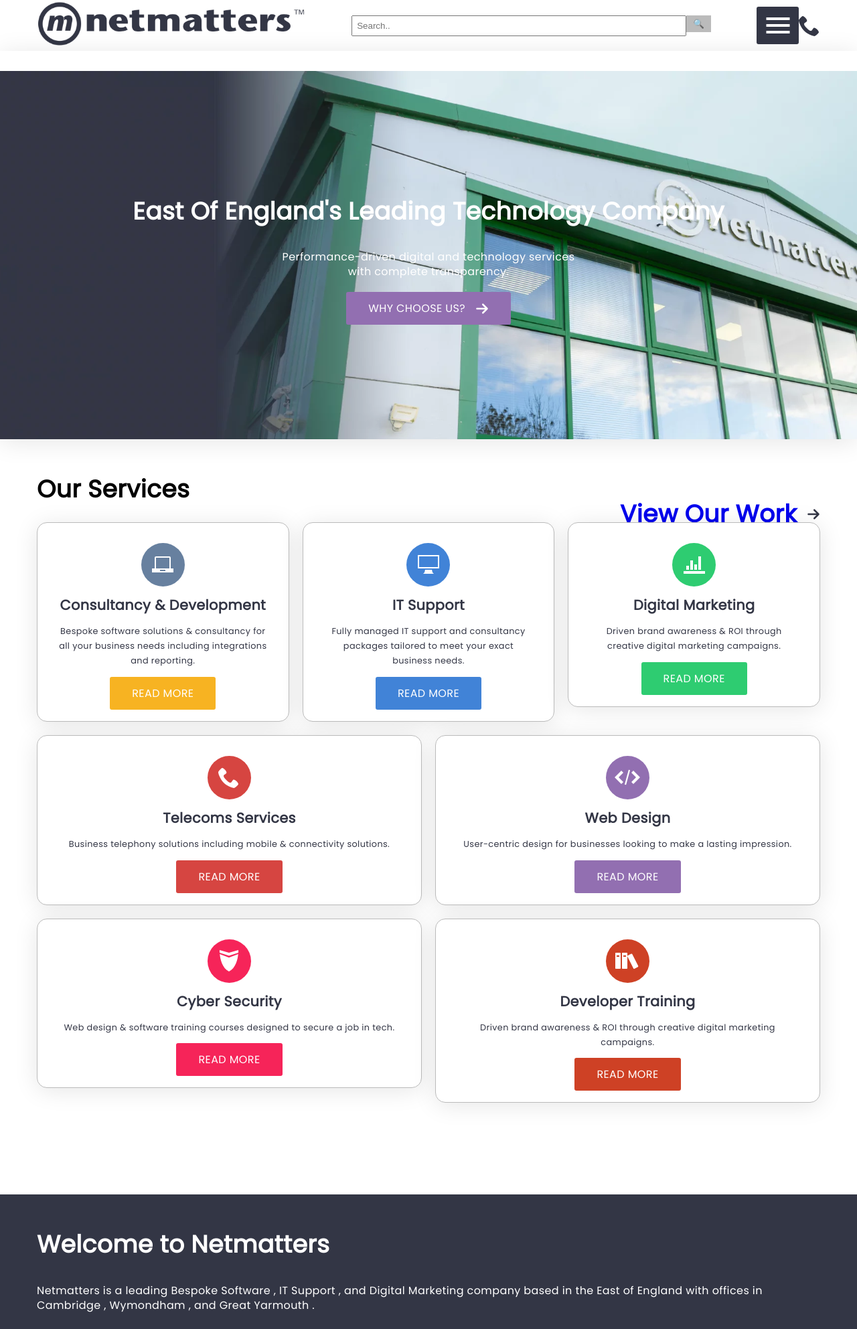
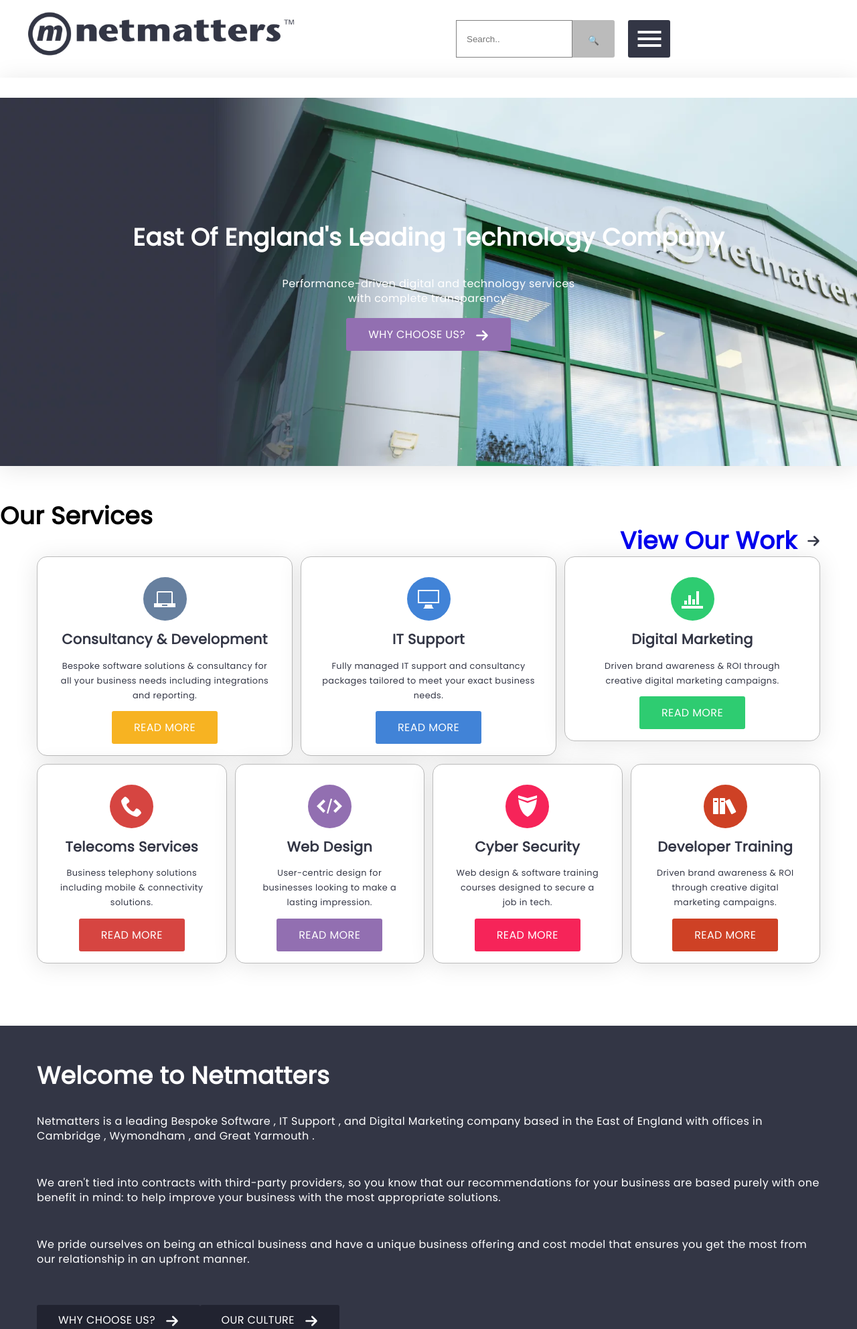
Before and after one commit to Rootytootyfrooty/NetMatters-SCS-Assessment1, a PHP site: page / in a window 1280 px wide. Shown: the top 1985 px of the page at 67% size. Run offline with PHP 8.4, Linux system fonts and the light colour scheme.

Commit message:
Header layout
Made the header layout a bit more cohesive, including the two search bars. It doesn't look 100% still, but I've got the foundation there at least.

```diff
--- a/SCSS/layout/_header.scss
+++ b/SCSS/layout/_header.scss
@@ -6,37 +6,8 @@
 .container-header {
     display: flex;
     flex-wrap: wrap;
-    align-items: center;
+    flex-direction: row;
     justify-content: space-between;
-    padding: 0;
-    margin: 0 auto;
-    > div {
-        flex: 1 1 auto;
-    }
-    > :nth-child(1) {
-        justify-self: left;
-    }
-    > :nth-child(4) {
-        order: 4;
-        display: flex;
-        justify-content: center;
-    }
-    > :nth-child(-n + 3) {
-        flex: 0 1 auto;
-        white-space: nowrap;
-    }
-
-    @include sm {
-        > :nth-child(4) {
-            order: 2;
-        }
-        > :nth-child(2) {
-            order: 4;
-        }
-        > :nth-child(3) {
-            order: 3;
-        }
-    }
 }
 
 .burger {
@@ -75,14 +46,70 @@
     }
 }
 
-.container-header input {
-    padding: 6px;
-    width: 500px;
+#phone-icon {
+    @include sm {
+        display: none;
+    }
 }
-.container-header button {
-    float: right;
-    padding: 5px 10px;
-    background: #bbb;
-    border: none;
-    cursor: pointer;
+
+.header-order {
+    padding: 15px 0px;
 }
+
+.btn-header {
+    display: flex;
+    flex-direction: row;
+    align-items: center;
+    justify-items: right;
+    padding: 15px;
+}
+
+//smallest screen search bar
+
+#search-bar--sm {
+    justify-self: center;
+    padding: 0px 15px;
+    input {
+        padding: 5px 40px 5px 15px;
+        height: 47px;
+    }
+    button {
+        float: right;
+        padding: 5px 10px;
+        height: 47px;
+        background: #bbb;
+        border: none;
+        cursor: pointer;
+    }
+    @include sm {
+        display: none;
+    }
+}
+
+//breakpoint small search bar
+
+#search-bar--sm-2 {
+    display: none;
+    @include sm {
+        display: inline-flex;
+        margin-right: 20px;
+        input {
+            padding: 5px 15px;
+            width: 174px;
+            height: 56px;
+            border: 1px solid grey;
+        }
+
+        button {
+            float: right;
+            padding: 7px 20px 3px 20px;
+            width: 63px;
+            height: 56px;
+            align-content: center;
+            background: #bbb;
+            border: transparent;
+            border-radius: 0px 3px 3px 0px;
+            cursor: pointer;
+        }
+    }
+}
--- a/SCSS/layout/_layout.scss
+++ b/SCSS/layout/_layout.scss
@@ -7,7 +7,7 @@
 * {
     box-sizing: border-box;
 }
-.container, .container-head {
+.container {
     padding-left: 15px;
     padding-right: 15px;
     margin-right: auto;
--- a/SCSS/layout/_services.scss
+++ b/SCSS/layout/_services.scss
@@ -87,30 +87,30 @@
     .tra    { grid-area: 4 / 7 / 5 / 13; }
   }
 }
-// @include lg {
-//   .our-services {
-//     display: grid;
-//     grid-template-columns: repeat(12, 1fr);
-//     grid-template-rows: 0.1fr 1fr 0.75fr 0.75fr;
-//     gap: 1.25rem;
+@include lg {
+  .our-services {
+    display: grid;
+    grid-template-columns: repeat(12, 1fr);
+    grid-template-rows: 0.1fr 1fr 1fr;
+    gap: 0.75rem;
 
-//     .btn-sm, .services {
-//       margin-top: 0;
-//     }
+    .btn-sm, .services {
+      margin-top: 0;
+    }
 
-//     p {
-//       padding-top: 0;
-//     }
-//     .vowg1 { grid-area: 1 / 2 / 8 / 13; }
-//     .con    { grid-area: 2 / 1 / 3 / 5; }
-//     .sup    { grid-area: 2 / 5 / 3 / 9; }
-//     .mar    { grid-area: 2 / 9 / 3 / 13; }
-//     .tel    { grid-area: 3 / 1 / 4 / 7; }
-//     .des    { grid-area: 3 / 7 / 4 / 13; }
-//     .sec    { grid-area: 4 / 1 / 5 / 7; }
-//     .tra    { grid-area: 4 / 7 / 5 / 13; }
-//   }
-// }
+    p {
+      padding-top: 0;
+    }
+    .vowg1 { grid-area: 1 / 2 / 2 / 13; }
+    .con    { grid-area: 2 / 1 / 3 / 5; }
+    .sup    { grid-area: 2 / 5 / 3 / 9; }
+    .mar    { grid-area: 2 / 9 / 3 / 13; }
+    .tel    { grid-area: 3 / 1 / 4 / 4; }
+    .des    { grid-area: 3 / 4 / 4 / 7; }
+    .sec    { grid-area: 3 / 7 / 4 / 10; }
+    .tra    { grid-area: 3 / 10 / 4 / 13; }
+  }
+}
 
 
 // failed function :(
--- a/SCSS/utility/_containers.scss
+++ b/SCSS/utility/_containers.scss
@@ -11,3 +11,8 @@
     padding-top: 50px;
     padding-bottom: 50px;
 }
+
+// .container-logo {
+//     max-width: 402px;
+//     object-fit: scale-down;
+// }
--- a/index.html
+++ b/index.html
@@ -15,21 +15,29 @@
         </symbol>
     </svg>
     <body>
-        <header class="container">
+        <header class="container header-order">
             <div class="container-header">
-                <div>
+                <div class="container-logo">
                     <a href="#"><img class="logo" src="img/netmatterslogo.png" alt="The Netmatters Logo"></a>
                 </div>
-                <img src="img/icons/SVG/phone-bl.svg" alt="phone icon" width="32" height="32" />
-                <div href="#" onclick="#" class="burger">
-                    <div class="mid"></div>
+                <div class="btn-header">
+                    <div id="search-bar--sm-2">
+                        <form>
+                            <input type="text" placeholder="Search.." />
+                            <button type="submit">&#128269;</button>
+                        </form>
                     </div>
-                <div>
-                    <form id="search-bar--sm">
-                        <input type="text" placeholder="Search.." id="search-bar--sm" />
-                        <button type="submit">&#128269;</button>
-                    </form>
+                    <img src="img/icons/SVG/phone-bl.svg" alt="phone icon" width="32" height="32" id="phone-icon" />
+                    <div href="#" onclick="#" class="burger">
+                        <div class="mid"></div>
+                    </div>
+
                 </div>
+            <div>
+                <form id="search-bar--sm">
+                    <input type="text" placeholder="Search.." />
+                    <button type="submit">&#128269;</button>
+                </form>
             </div>
         </header>
         <div class="carousel-1">
```
Also changed, not shown: CSS/styles.css, img/awards1long.png (added), img/logos1large.png (added), img/logos1long.png (added), img/logos1med.png (added), img/logos1short.png (added).
